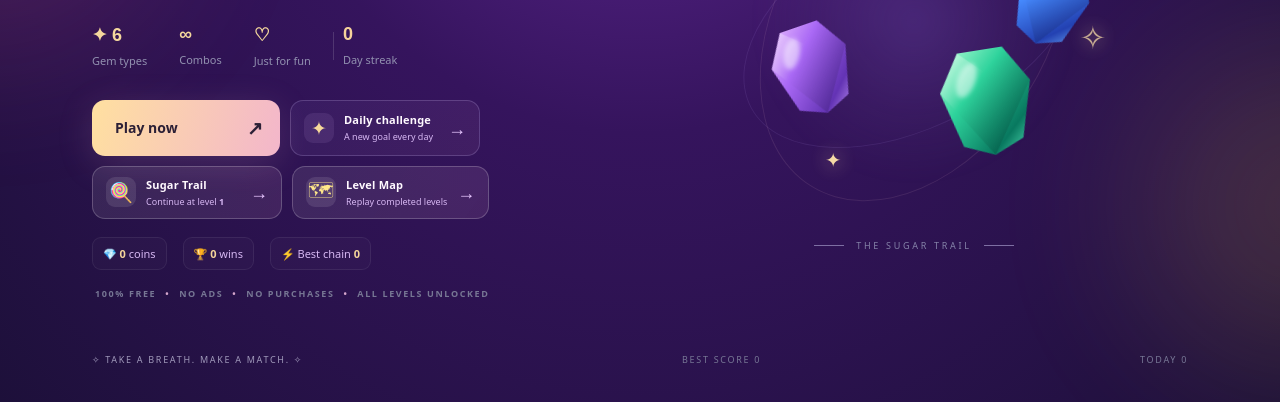
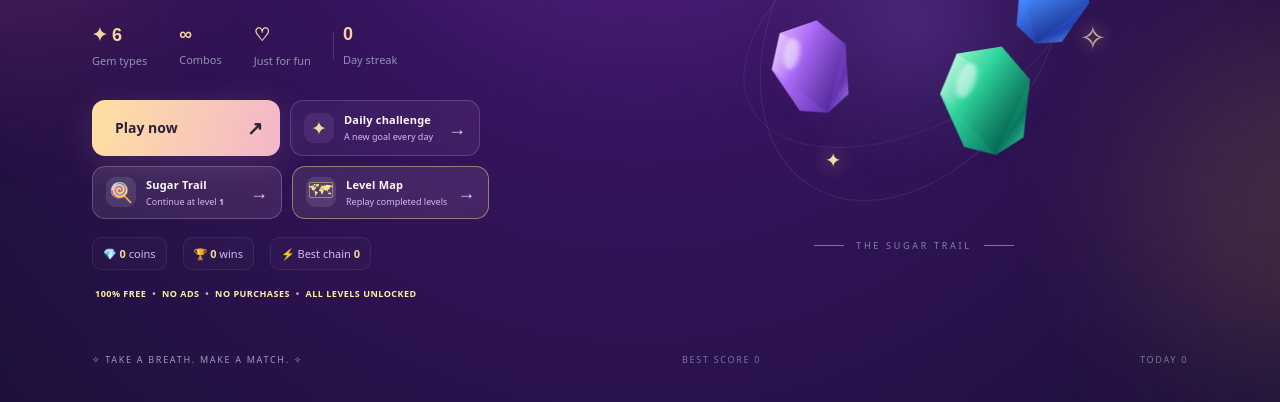
Before and after one commit to shreebalaji767/jewel-match, a plain HTML site: page index.html in a window 1280 px wide. Shown: the part 402-804 px from the top of the page. Drawn offline with Linux system fonts and the light colour scheme.

Commit message:
Style the no-ads free-to-play promise

```diff
--- a/css/style.css
+++ b/css/style.css
@@ -301,3 +301,7 @@ body{background:radial-gradient(ellipse at 50% 8%,#6b2ca2 0,#35145d 45%,#1d103a
 .tile.bomb-slowmo .gem{filter:brightness(1.3) saturate(1.3) drop-shadow(0 0 8px #fff)!important}
 @media(max-width:760px){.board-frame{padding:5px;border-radius:16px}.game-board{gap:3px;padding:4px}.tile{border-radius:8px}.objective-pill{margin:7px auto 9px}}
 @media(prefers-reduced-motion:reduce){.tile.matching .gem{animation:none}}
+
+
+/* Permanent free-to-play promise */
+.free-promise{color:#fff0a1!important;font-weight:900;letter-spacing:.055em;text-wrap:balance}.free-promise span{color:#ff91cb;padding:0 3px}.level-map-button{border-color:#ffe68d75}
```
